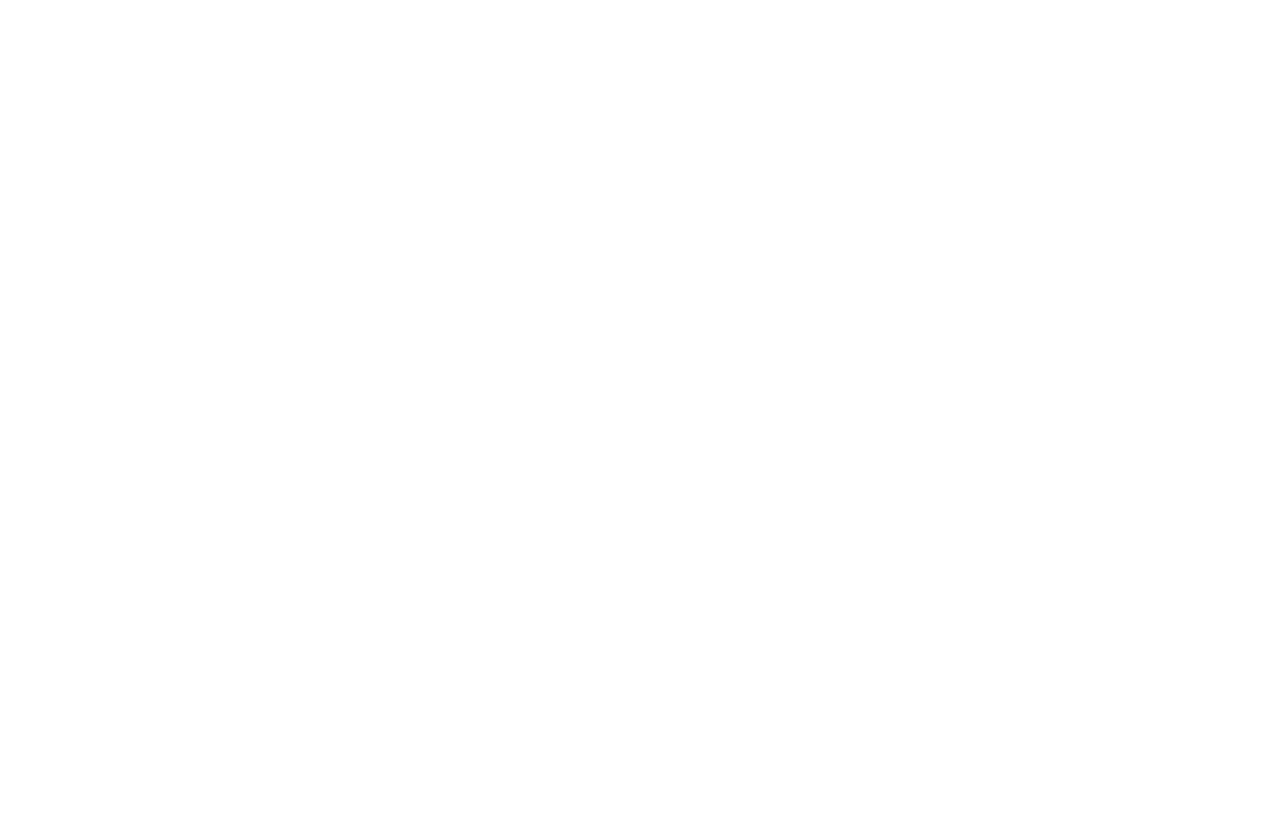
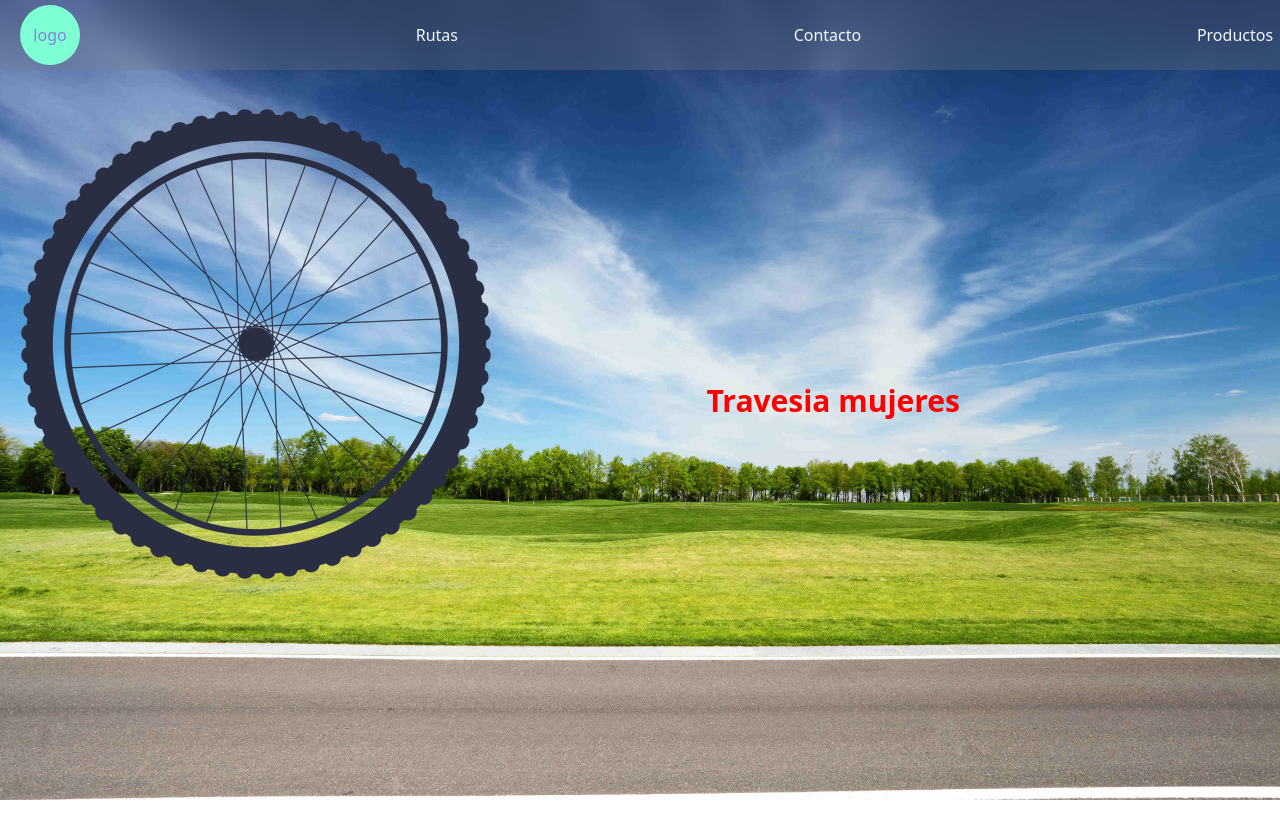
Before and after one commit to carlosjhoan/TravesiaPedal, a plain HTML site: page index.html in a window 1280 px wide. Shown: the top 838 px of the page. Before the commit the page ends 800 px from the top, so only its background shows below. Drawn offline with Linux system fonts and the light colour scheme.

Commit message:
first style banner

```diff
--- a/index.html
+++ b/index.html
@@ -3,9 +3,77 @@
 <head>
     <meta charset="UTF-8">
     <meta name="viewport" content="width=device-width, initial-scale=1.0">
+    <link rel="stylesheet" href="./style.css">
     <title>Travesia2024</title>
 </head>
 <body>
+    <header>
+        <a href="#">logo</a>
+        <a href="#">Rutas</a>
+        <a href="#">Contacto</a>
+        <a href="#">Productos</a>
+    </header>
+<div class=" bannercontainer">
+<section class="banner1">
+    <img src="./img/llanta.webp" alt="llanta">
+</section>
+<h1>Travesia mujeres</h1>
+</div>
+    <section id="ruta-1" class="S">
+        <!-- <h2>Ruta Costera del Sol</h2>
+        <p>Disfruta de un hermoso recorrido costero con vistas al océano. Esta ruta de 30 km es perfecta para ciclistas de todos los niveles. Las carreteras anchas y seguras garantizan una experiencia agradable y segura para mujeres que buscan una aventura escénica.</p>
+        <p>La Ruta Costera del Sol ofrece numerosos puntos de descanso y áreas de picnic para que puedas disfrutar del paisaje y recargar energías. ¡No te olvides de traer tu cámara para capturar momentos inolvidables!</p>
+    </section>
+
+    <section id="ruta-2" class="S">
+        <h2>Ruta del Bosque Encantado</h2>
+        <p>Adéntrate en la magia de un bosque encantado con esta ruta de 20 km. Te sorprenderá la belleza natural que te rodea mientras pedaleas por senderos sombreados y arroyos cristalinos.</p>
+        <p>La Ruta del Bosque Encantado es ideal para mujeres que buscan tranquilidad y conexión con la naturaleza. Prepárate para explorar la vida silvestre local y descubrir rincones ocultos llenos de sorpresas.</p>
+    </section>
+
+    <section id="ruta-3" class="S">
+        <h2>Ruta del Valle Florido</h2>
+        <p>Embárcate en una aventura a través de un valle lleno de flores silvestres y exuberante vegetación. Esta ruta de 40 km te llevará a través de campos ondulantes y pequeños pueblos pintorescos.</p>
+        <p>La Ruta del Valle Florido es perfecta para mujeres que aman la exploración y desean descubrir nuevos paisajes mientras se mantienen activas. Asegúrate de traer un picnic para disfrutar en uno de los numerosos miradores panorámicos a lo largo del camino.</p>
+
+    </section>
+
+    <section id="ruta-1" class="S">
+        <h2>Ruta Costera del Sol</h2>
+        <p>Disfruta de un hermoso recorrido costero con vistas al océano. Esta ruta de 30 km es perfecta para ciclistas de todos los niveles. Las carreteras anchas y seguras garantizan una experiencia agradable y segura para mujeres que buscan una aventura escénica.</p>
+        <p>La Ruta Costera del Sol ofrece numerosos puntos de descanso y áreas de picnic para que puedas disfrutar del paisaje y recargar energías. ¡No te olvides de traer tu cámara para capturar momentos inolvidables!</p>
+    </section>
+
+    <section id="ruta-2" class="S">
+        <h2>Ruta del Bosque Encantado</h2>
+        <p>Adéntrate en la magia de un bosque encantado con esta ruta de 20 km. Te sorprenderá la belleza natural que te rodea mientras pedaleas por senderos sombreados y arroyos cristalinos.</p>
+        <p>La Ruta del Bosque Encantado es ideal para mujeres que buscan tranquilidad y conexión con la naturaleza. Prepárate para explorar la vida silvestre local y descubrir rincones ocultos llenos de sorpresas.</p>
+    </section>
+
+    <section id="ruta-3" class="S">
+        <h2>Ruta del Valle Florido</h2>
+        <p>Embárcate en una aventura a través de un valle lleno de flores silvestres y exuberante vegetación. Esta ruta de 40 km te llevará a través de campos ondulantes y pequeños pueblos pintorescos.</p>
+        <p>La Ruta del Valle Florido es perfecta para mujeres que aman la exploración y desean descubrir nuevos paisajes mientras se mantienen activas. Asegúrate de traer un picnic para disfrutar en uno de los numerosos miradores panorámicos a lo largo del camino.</p>
+    </section>
+
+    <section id="ruta-1" class="S">
+        <h2>Ruta Costera del Sol</h2>
+        <p>Disfruta de un hermoso recorrido costero con vistas al océano. Esta ruta de 30 km es perfecta para ciclistas de todos los niveles. Las carreteras anchas y seguras garantizan una experiencia agradable y segura para mujeres que buscan una aventura escénica.</p>
+        <p>La Ruta Costera del Sol ofrece numerosos puntos de descanso y áreas de picnic para que puedas disfrutar del paisaje y recargar energías. ¡No te olvides de traer tu cámara para capturar momentos inolvidables!</p>
+    </section>
+
+    <section id="ruta-2" class="S">
+        <h2>Ruta del Bosque Encantado</h2>
+        <p>Adéntrate en la magia de un bosque encantado con esta ruta de 20 km. Te sorprenderá la belleza natural que te rodea mientras pedaleas por senderos sombreados y arroyos cristalinos.</p>
+        <p>La Ruta del Bosque Encantado es ideal para mujeres que buscan tranquilidad y conexión con la naturaleza. Prepárate para explorar la vida silvestre local y descubrir rincones ocultos llenos de sorpresas.</p>
+    </section>
+
+    <section id="ruta-3" class="S">
+        <h2>Ruta del Valle Florido</h2>
+        <p>Embárcate en una aventura a través de un valle lleno de flores silvestres y exuberante vegetación. Esta ruta de 40 km te llevará a través de campos ondulantes y pequeños pueblos pintorescos.</p>
+        <p>La Ruta del Valle Florido es perfecta para mujeres que aman la exploración y desean descubrir nuevos paisajes mientras se mantienen activas. Asegúrate de traer un picnic para disfrutar en uno de los numerosos miradores panorámicos a lo largo del camino.</p>
+    </section> -->
+
 
 </body>
 </html>
--- /dev/null
+++ b/style.css
@@ -0,0 +1,147 @@
+body{
+    margin: 0;
+    height: 400vh;
+}
+
+header{
+    position: fixed;
+    width: 97.9%;
+    display: flex;
+    justify-content: space-between;
+    align-items: center;
+    background-color: rgba(130, 130, 130, 0.268);
+   backdrop-filter: blur(10px);
+    padding: 5px 20px 5px 20px;
+    z-index: 10;
+
+
+}
+header a{
+    text-decoration: none;
+    font-family: system-ui, -apple-system, BlinkMacSystemFont,
+    'Segoe UI', Roboto, Oxygen, Ubuntu, Cantarell,
+     'Open Sans', 'Helvetica Neue', sans-serif;
+     color: aliceblue;
+
+}
+a:first-child{
+    width: 60px;
+    height: 60px;
+    border-radius: 50%;
+    text-align: center;
+    align-items: center;
+    justify-content: center;
+    display: flex;
+    background-color: aquamarine;
+    position: relative;
+    color: rgba(137, 43, 226, 0.591);
+}
+.S{
+    display: flex;
+    align-items: center;
+    flex-direction: column;
+    width: 50%;
+    margin: 0 auto;
+}
+.bannercontainer{
+    position: fixed;
+   background-image: url("./img/carretera.jpeg");
+   background-size: cover;
+    width: 100%;
+    height: 100vh;
+    display: flex;
+    justify-content: space-between;
+    align-items: center;
+    text-align: center;
+    animation-name: cambBack;
+    animation-timeline: scroll(root);
+    animation-range: 0 6200px;
+    }
+.bannercontainer h1{
+    position: fixed;
+    text-align: center;
+    font-size: 30px;
+    font-family: system-ui, -apple-system, BlinkMacSystemFont, 'Segoe UI', Roboto, Oxygen, Ubuntu, Cantarell, 'Open Sans', 'Helvetica Neue', sans-serif;
+    right: 25%;
+    animation: titleP linear both;
+    animation-timeline: scroll(root);
+     animation-range: 0 1400px;
+}
+
+.banner1 img{
+    position: fixed;
+    animation-name: rotate;
+     animation-range: 0 200px;
+     animation-duration: 20s;
+     animation-fill-mode:forwards;
+     animation-timeline: scroll(root);
+     animation-range: 0 1200px;
+     bottom: 25%;
+
+}
+
+@keyframes rotate {
+        0% {
+            transform: translateX(0) rotate(0deg);
+            transition: all 0.5s;
+        }
+        100% {
+            transform: translateX(100vw) rotate(360deg);
+            transition: all 0.5s;
+        }
+
+  }
+  @keyframes titleP{
+    0%{
+        font-size: 30px;
+        color: red;
+        font-family: system-ui, -apple-system, BlinkMacSystemFont, 'Segoe UI', Roboto, Oxygen, Ubuntu, Cantarell, 'Open Sans', 'Helvetica Neue', sans-serif;
+    }
+    50%{
+        font-size: 50px;
+    }
+    90%{
+        font-size: 80px;
+    }
+    80%{
+        font-size: 100px;
+    }
+    100%{
+        text-align: center;
+
+    }
+    80%{
+        font-size: 80px;
+        transform: translateX(-600px)
+    }
+
+  }
+  @keyframes cambBack{
+    0%{
+
+    }
+    50%{
+
+    }
+    90%{
+
+    }
+    80%{
+
+    }
+    100%{
+        background-image: url("./img/carreteras-mas-largas-de-mexico-111736.jpg");
+
+    }
+  }
+  /* @keyframes position{
+    0%{
+        transform: translateX(-200px);
+
+    }
+    50%{
+        transform: translateX(1500px);
+    }
+
+
+  } */
```
Also changed, not shown: img/carretera.jpeg (added), img/carreteras-mas-largas-de-mexico-111736.jpg (added), img/llanta.webp (added).
